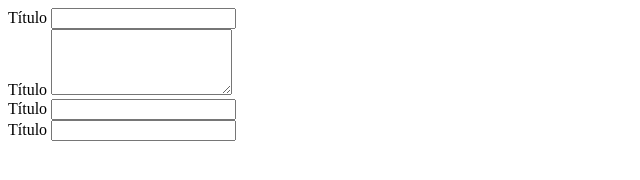
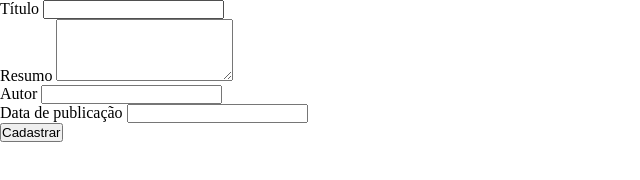
Before and after one commit to Arthursenai/objectPosts, a plain HTML site: page 01 - objectPosts/index.html in a window 1280 px wide. Shown: the whole page, without its empty margins (0-640 px from the left). Drawn offline with Linux system fonts and the light colour scheme.

Commit message:
feat: reset css

```diff
--- a/01 - objectPosts/assets/css/style.css
+++ b/01 - objectPosts/assets/css/style.css
@@ -0,0 +1,5 @@
+*{
+    margin: 0;
+    padding: 0;
+    box-sizing: border-box;
+}
--- a/01 - objectPosts/index.html
+++ b/01 - objectPosts/index.html
@@ -17,24 +17,24 @@
     </div>
 
         <div>
-            <label for="resume">Título</label>
+            <label for="resume">Resumo</label>
             <textarea type="text" id="resume" name="resume" rows="4" required></textarea>
         </div>
 
     </div>
 
         <div>
-            <label for="publisher">Título</label>
+            <label for="publisher">Autor</label>
             <input type="text" id="publisher" name="publisher" required>
         </div>
 
     </div>
 
         <div>
-            <label for="date">Título</label>
+            <label for="date">Data de publicação</label>
             <input type="text" id="date" name="date" required>
         </div>
-
+        <button>Cadastrar</button>
     </div>
 
 </body>
```
